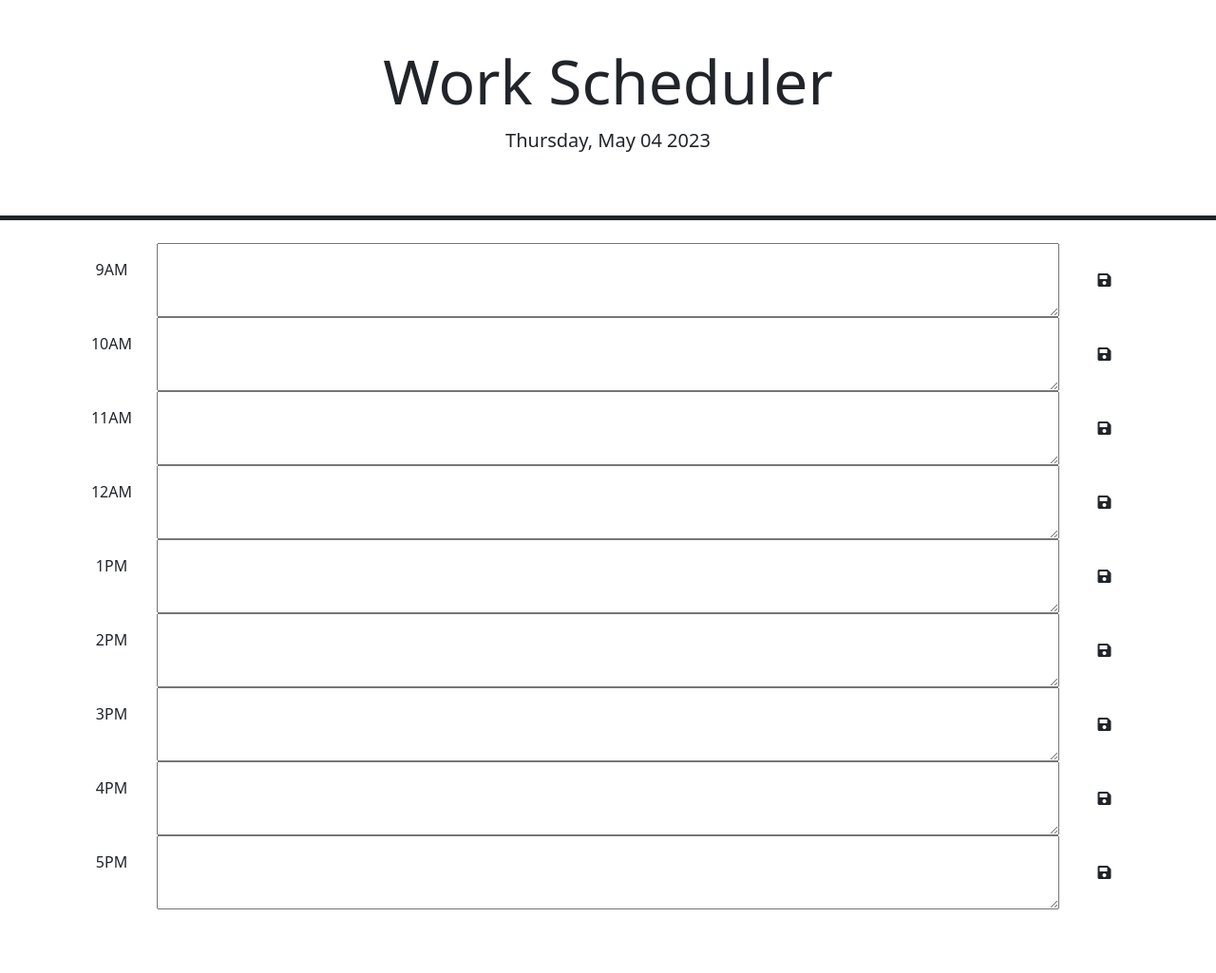
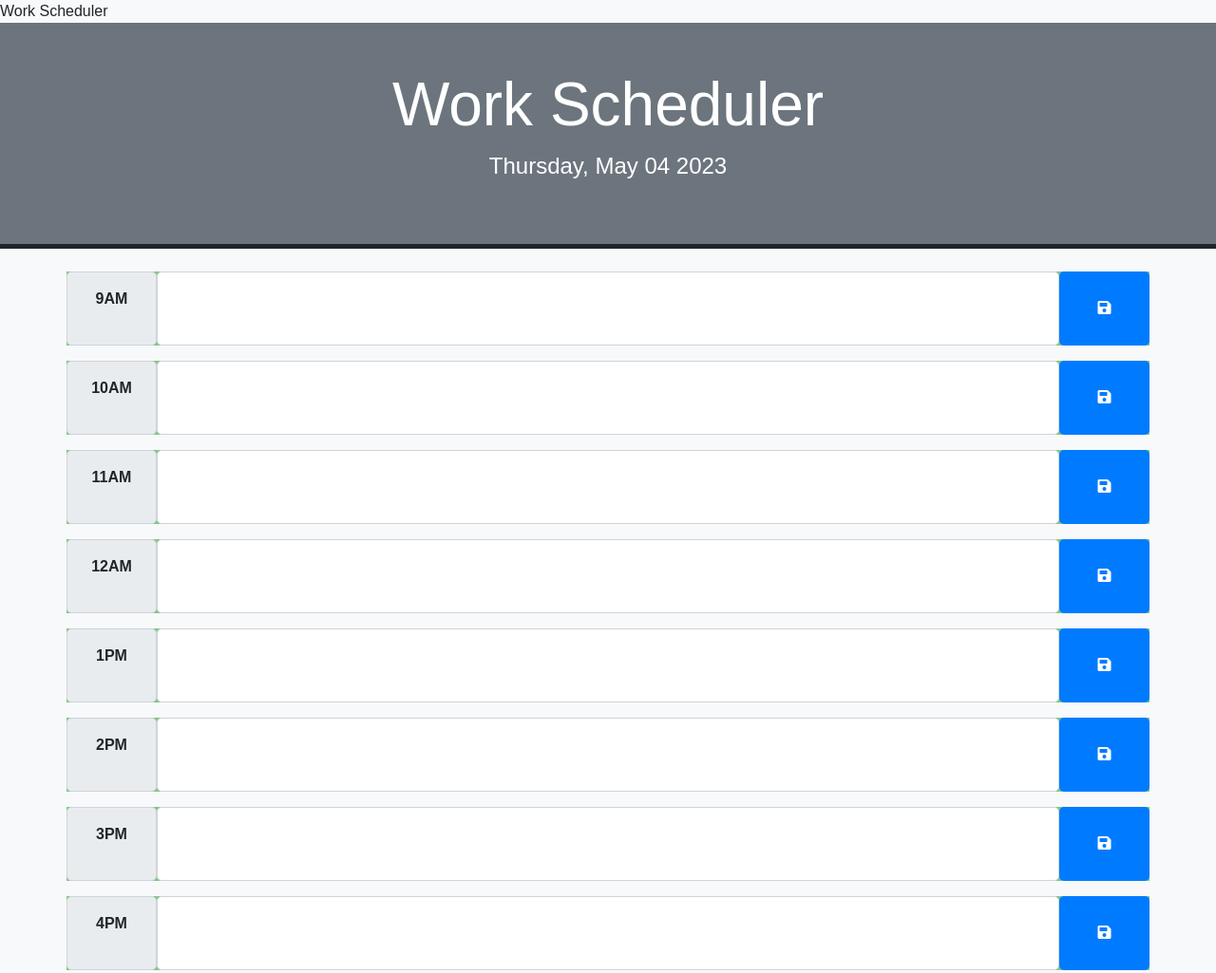
Before and after one commit to abewd/dailyPlanner, a plain HTML site: page index.html in a window 1280 px wide. Shown: the top 1025 px of the page at 95% size. Before the commit the page ends 958 px from the top, so only its background shows below. Drawn offline with nearby package versions, Linux system fonts and the light colour scheme.

Commit message:
added and routed css styling and pushed

```diff
--- /dev/null
+++ b/Assets/style.css
@@ -0,0 +1,69 @@
+body {
+  font-family: "Arial", sans-serif;
+  background-color: #f8f9fa;
+}
+
+header {
+  background-color: #6c757d;
+  color: #ffffff;
+}
+
+h1 {
+  font-size: 3rem;
+  font-weight: bold;
+}
+
+#currentDay {
+  font-size: 1.5rem;
+}
+
+.time-block {
+  margin-bottom: 1rem;
+}
+
+.hour {
+  font-weight: bold;
+  background-color: #e9ecef;
+  border: 1px solid #ced4da;
+  border-radius: 5px;
+}
+
+.description {
+  resize: none;
+  border: 1px solid #ced4da;
+  border-radius: 5px;
+}
+
+.saveBtn {
+  background-color: #007bff;
+  border: none;
+  border-radius: 5px;
+  color: #ffffff;
+}
+
+.saveBtn:hover {
+  background-color: #0069d9;
+}
+
+.saveBtn:focus {
+  outline: none;
+  box-shadow: none;
+}
+
+.past {
+  background-color: #d3d3d3;
+}
+
+.present {
+  background-color: #ffdd57;
+}
+
+.future {
+  background-color: #81c784;
+}
+
+@media (max-width: 767.98px) {
+  .hour {
+    font-size: 14px;
+  }
+}
--- a/index.html
+++ b/index.html
@@ -16,6 +16,9 @@
       integrity="sha384-50oBUHEmvpQ+1lW4y57PTFmhCaXp0ML5d60M1M7uH2+nqUivzIebhndOJK28anvf"
       crossorigin="anonymous"
     />
+
+    <link
+    rel="stylesheet" href="/Assets/style.css"
     <title>Work Scheduler</title>
   </head>
   <body>
@@ -105,5 +108,6 @@
     ></script>
 
     <script src="./Assets/script.js"></script>
+
   </body>
 </html>
```
